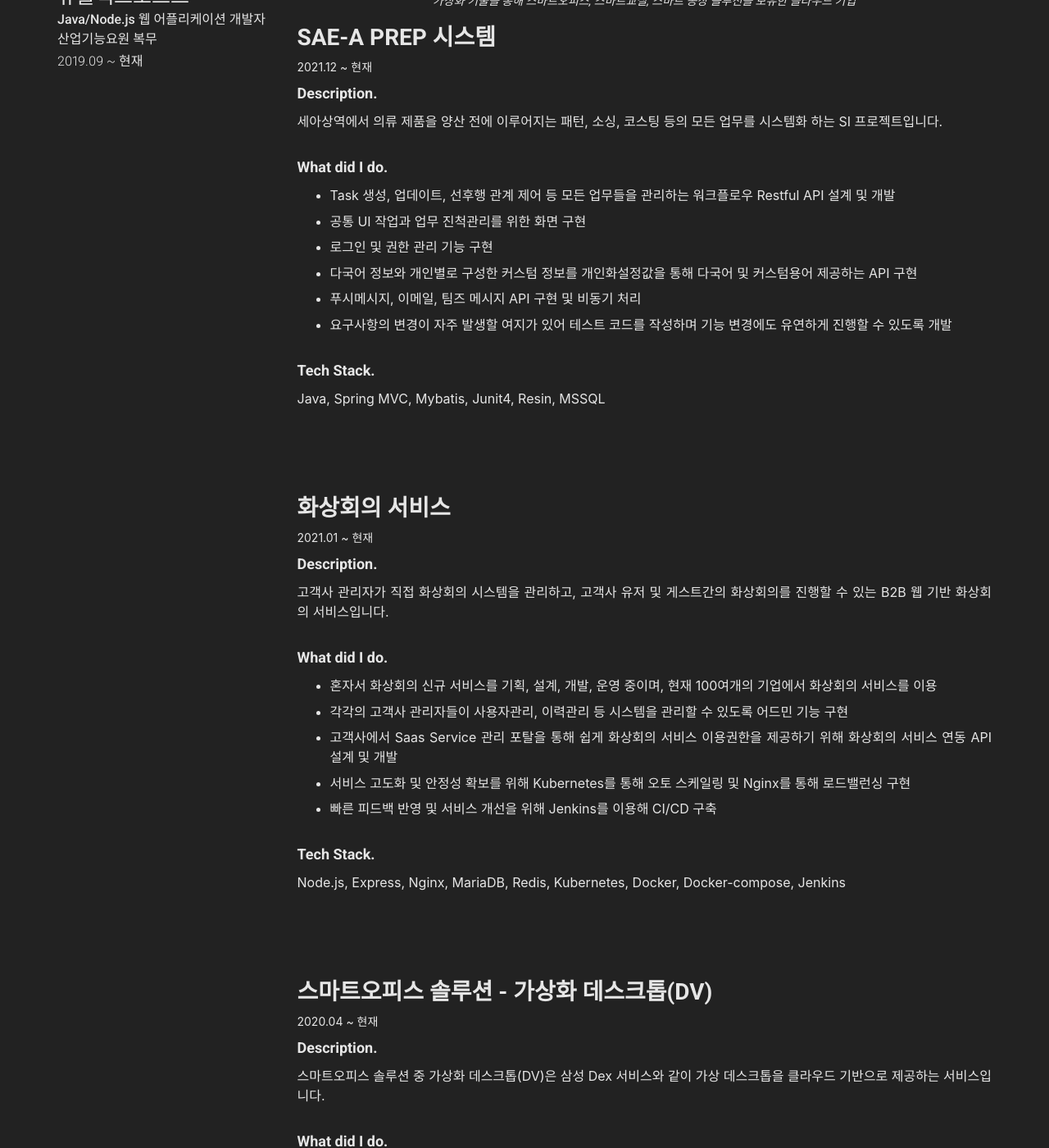
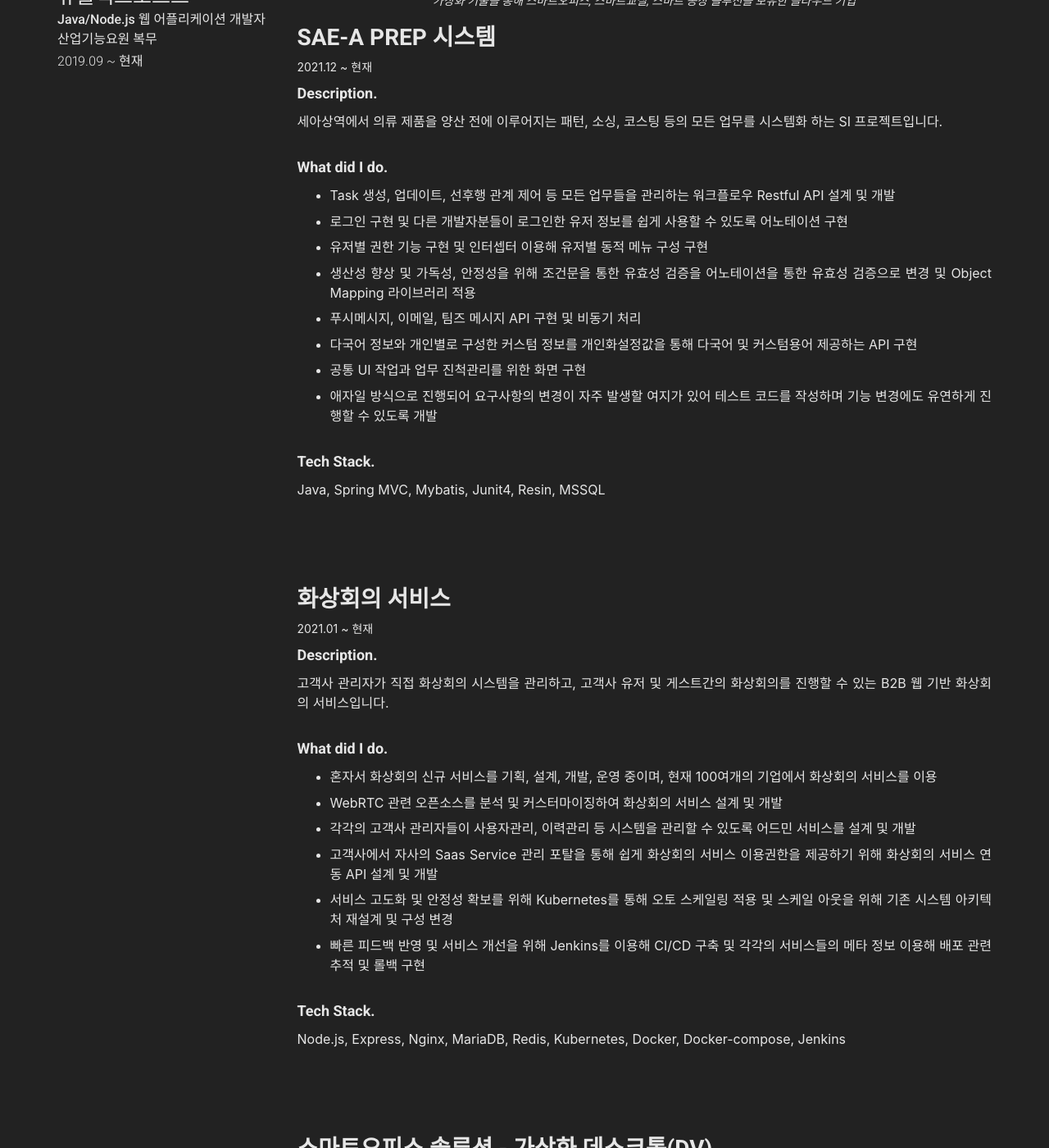
Before and after one commit to wlroh/wlroh.github.io, a Jekyll site: the page built from resume.md, in a window 1280 px wide and 1400 px high, scrolled down 653 px. Shown: the whole window at 82% size. Built offline with Jekyll 4.4.1, drawn with Linux system fonts in a browser that asks for light colours; nearby versions of some CDN libraries.

Commit message:
docs: 업무 경험 추가 및 수정

```diff
--- a/_data/resume/work-experience.yml
+++ b/_data/resume/work-experience.yml
@@ -17,15 +17,19 @@
           what_did_I_do: |
             * Task 생성, 업데이트, 선후행 관계 제어 등 모든 업무들을 관리하는 워크플로우 Restful API 설계 및 개발
 
-            * 공통 UI 작업과 업무 진척관리를 위한 화면 구현
+            * 로그인 구현 및 다른 개발자분들이 로그인한 유저 정보를 쉽게 사용할 수 있도록 어노테이션 구현
 
-            * 로그인 및 권한 관리 기능 구현
+            * 유저별 권한 기능 구현 및 인터셉터 이용해 유저별 동적 메뉴 구성 구현
+
+            * 생산성 향상 및 가독성, 안정성을 위해 조건문을 통한 유효성 검증을 어노테이션을 통한 유효성 검증으로 변경 및 Object Mapping 라이브러리 적용
+
+            * 푸시메시지, 이메일, 팀즈 메시지 API 구현 및 비동기 처리
 
             * 다국어 정보와 개인별로 구성한 커스텀 정보를 개인화설정값을 통해 다국어 및 커스텀용어 제공하는 API 구현
 
-            * 푸시메시지, 이메일, 팀즈 메시지 API 구현 및 비동기 처리
+            * 공통 UI 작업과 업무 진척관리를 위한 화면 구현
 
-            * 요구사항의 변경이 자주 발생할 여지가 있어 테스트 코드를 작성하며 기능 변경에도 유연하게 진행할 수 있도록 개발
+            * 애자일 방식으로 진행되어 요구사항의 변경이 자주 발생할 여지가 있어 테스트 코드를 작성하며 기능 변경에도 유연하게 진행할 수 있도록 개발
           tech_stack: Java, Spring MVC, Mybatis, Junit4, Resin, MSSQL
 
         - name: 화상회의 서비스
@@ -34,13 +38,15 @@
           what_did_I_do: |
             * 혼자서 화상회의 신규 서비스를 기획, 설계, 개발, 운영 중이며, 현재 100여개의 기업에서 화상회의 서비스를 이용
 
-            * 각각의 고객사 관리자들이 사용자관리, 이력관리 등 시스템을 관리할 수 있도록 어드민 기능 구현
+            * WebRTC 관련 오픈소스를 분석 및 커스터마이징하여 화상회의 서비스 설계 및 개발
 
-            * 고객사에서 Saas Service 관리 포탈을 통해 쉽게 화상회의 서비스 이용권한을 제공하기 위해 화상회의 서비스 연동 API 설계 및 개발
+            * 각각의 고객사 관리자들이 사용자관리, 이력관리 등 시스템을 관리할 수 있도록 어드민 서비스를 설계 및 개발
 
-            * 서비스 고도화 및 안정성 확보를 위해 Kubernetes를 통해 오토 스케일링 및 Nginx를 통해 로드밸런싱 구현
+            * 고객사에서 자사의 Saas Service 관리 포탈을 통해 쉽게 화상회의 서비스 이용권한을 제공하기 위해 화상회의 서비스 연동 API 설계 및 개발
 
-            * 빠른 피드백 반영 및 서비스 개선을 위해 Jenkins를 이용해 CI/CD 구축
+            * 서비스 고도화 및 안정성 확보를 위해 Kubernetes를 통해 오토 스케일링 적용 및 스케일 아웃을 위해 기존 시스템 아키텍처 재설계 및 구성 변경
+
+            * 빠른 피드백 반영 및 서비스 개선을 위해 Jenkins를 이용해 CI/CD 구축 및 각각의 서비스들의 메타 정보 이용해 배포 관련 추적 및 롤백 구현
           tech_stack: Node.js, Express, Nginx, MariaDB, Redis, Kubernetes, Docker, Docker-compose, Jenkins
 
         - name: 스마트오피스 솔루션 - 가상화 데스크톱(DV)
```
